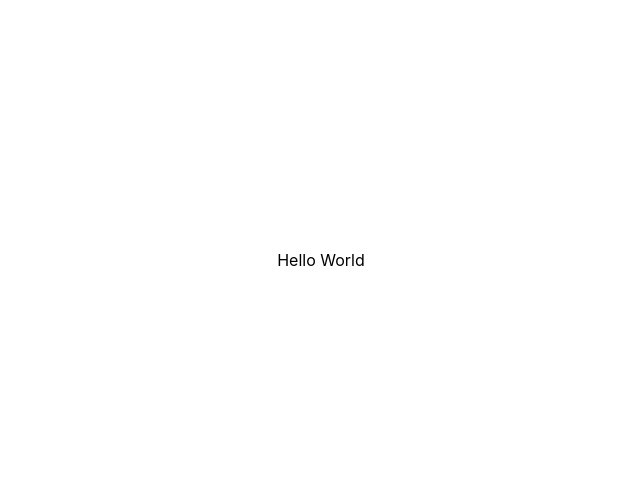
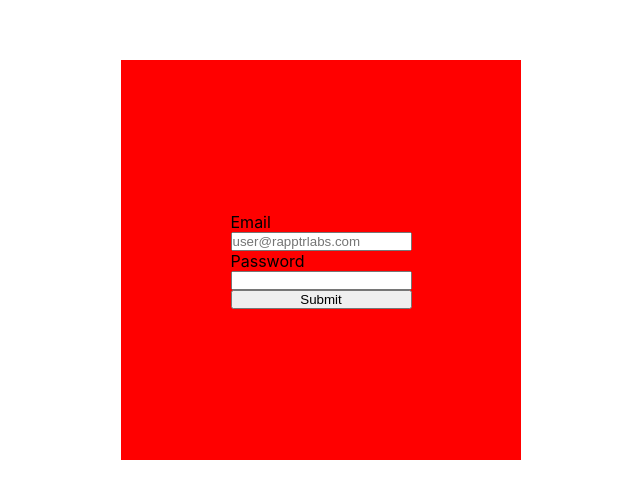
Before and after one commit to sollazzo08/rapptr-labs-to-do-app, a React (Create React App) app: page / in a window 1280 px wide. Shown: the part 140-638 px from the top of the page, without its empty margins (319-959 px from the left). Built offline with nearby package versions, Linux system fonts and the light colour scheme.

Commit message:
working on loginForm

```diff
--- a/package.json
+++ b/package.json
@@ -9,7 +9,8 @@
     "react": "^17.0.2",
     "react-dom": "^17.0.2",
     "react-scripts": "4.0.3",
-    "web-vitals": "^1.1.1"
+    "web-vitals": "^1.1.1",
+    "yup": "^0.32.9"
   },
   "scripts": {
     "start": "react-scripts start",
--- a/src/App.js
+++ b/src/App.js
@@ -1,9 +1,9 @@
-import './App.css';
-
+import './styles/App.css';
+import LoginForm from './components/LoginForm'
 function App() {
   return (
     <div className="App">
-      <div>Hello World</div>
+     <LoginForm />
     </div>
   );
 }
--- /dev/null
+++ b/src/components/Input.js
@@ -0,0 +1,17 @@
+import React from 'react';
+
+const Input = ({ label, name, onChange, placeholder, value }) => {
+  return (
+    <>
+      <label htmlFor={name}>{label}</label>
+      <input
+        name={name}
+        onChange={onChange}
+        placeholder={placeholder}
+        value={value}
+      />
+    </>
+  );
+};
+
+export default Input;
--- /dev/null
+++ b/src/components/LoginForm.js
@@ -0,0 +1,62 @@
+import React, { useState } from 'react';
+import Input from './Input'
+import * as yup from 'yup'
+import '../styles/LoginForm.css';
+
+const LoginForm = () => {
+  const [formData, setFormData] = useState({ email: '', password: '' });
+  const [errors, setErrors] = useState({})
+
+  let schema = yup.object().shape({
+    email: yup.string().email().required(),
+    password: yup.string().required()
+
+  })
+
+  const validate = async () => {
+
+     await schema.validate(formData).catch(function (err) {
+        console.log(err.errors)
+      })
+
+
+  }
+
+
+  const handleSubmit = (e) => {
+    e.preventDefault();
+    validate()
+  };
+
+  const handleChange = ({ target: input }) => {
+    const formDataClone = { ...formData };
+    formDataClone[input.name] = input.value;
+    setFormData(formDataClone);
+  };
+
+  return (
+    <div className="login-container">
+      <form onSubmit={handleSubmit}>
+        <div className="login-input-container">
+          <Input
+            label='Email'
+            name="email"
+            onChange={handleChange}
+            placeholder="user@rapptrlabs.com"
+            value={formData.email}
+          />
+          <Input
+            label='Password'
+            name="password"
+            onChange={handleChange}
+            placeholder=""
+            value={formData.password}
+          />
+          <button>Submit</button>
+        </div>
+      </form>
+    </div>
+  );
+};
+
+export default LoginForm;
--- /dev/null
+++ b/src/styles/LoginForm.css
@@ -0,0 +1,14 @@
+.login-container {
+  height: 400px;
+  width: 400px;
+  display: flex;
+  flex-direction: column;
+  justify-content: center;
+  align-items: center;
+  background-color: red;
+}
+
+.login-input-container {
+  display: flex;
+  flex-direction: column;
+}
```
Also changed, not shown: src/styles/App.css (renamed from src/App.css), 1 other file (tests, documents, lock files or other folders).
